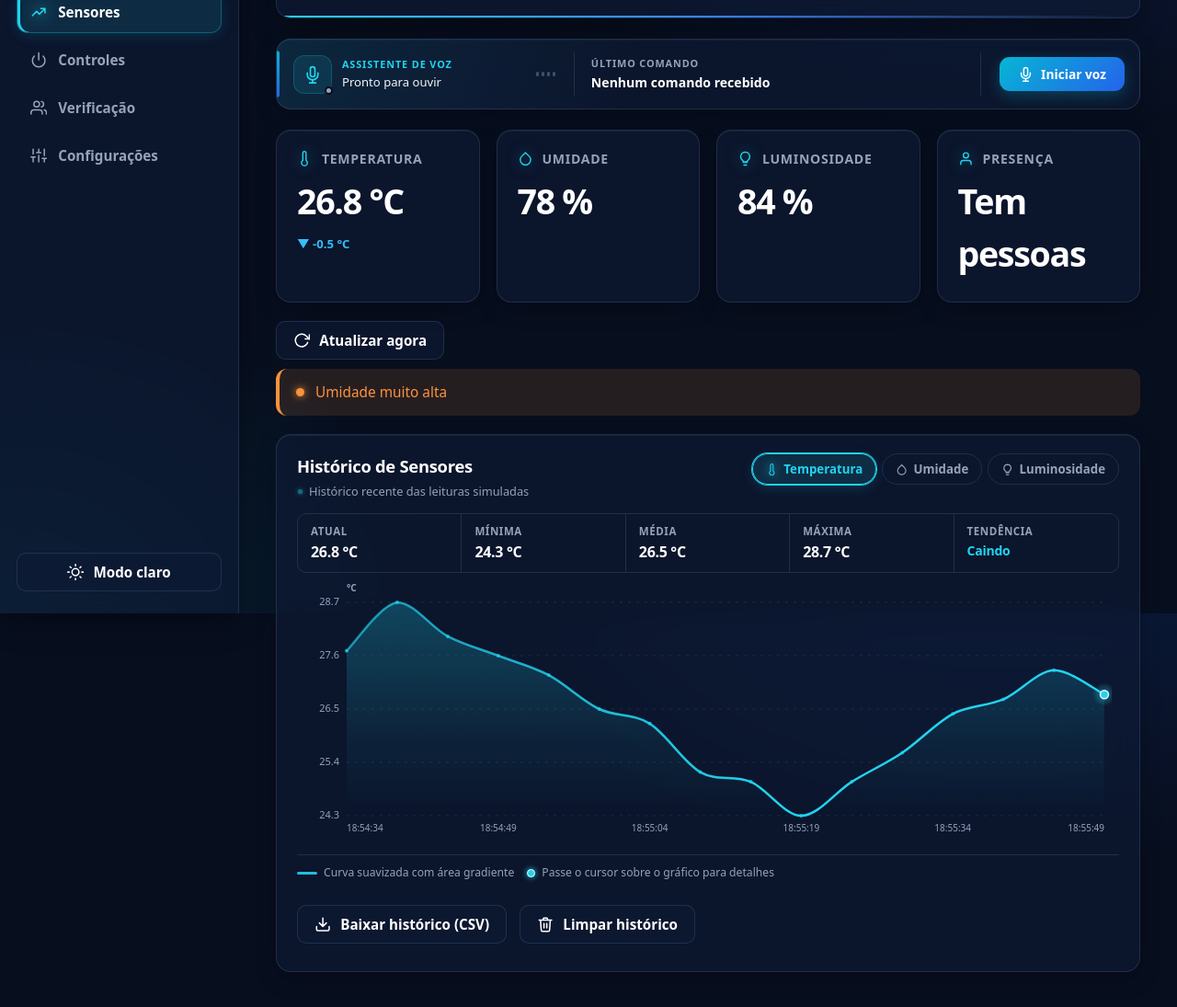
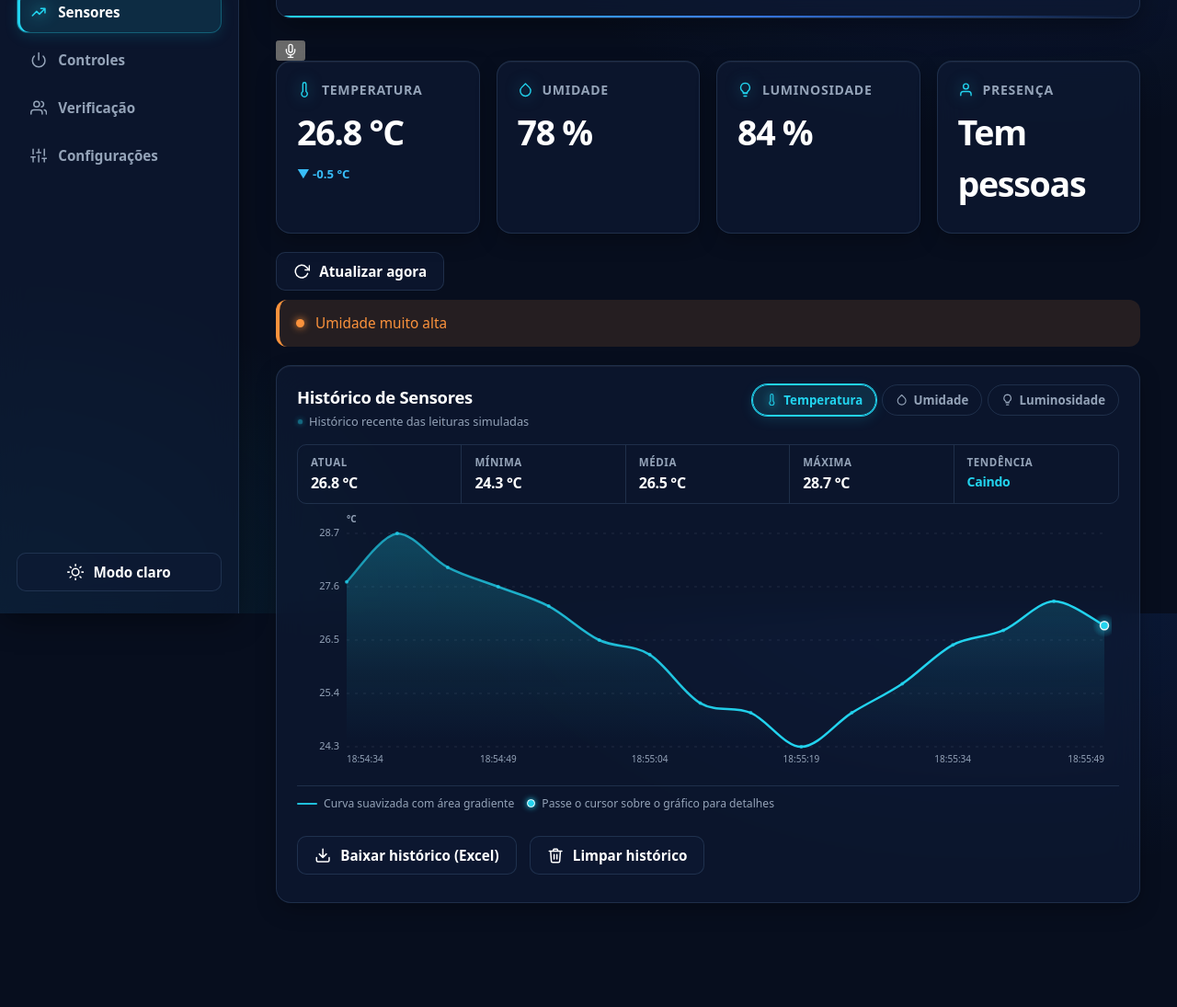
Before and after one commit to GustavobritoTDS/Painel-De-Controle-SALA, a plain HTML site: page index.html in a window 1280 px wide. Shown: the part 133-1228 px from the top of the page at 92% size. After the commit the page ends 1170 px from the top, so only its background shows below. Drawn offline with Linux system fonts and the light colour scheme.

Commit message:
MUDANÇA DE VISUAL

```diff
--- a/index.html
+++ b/index.html
@@ -84,7 +84,7 @@ try {
     </header>
 
     <!-- ASSISTENTE DE VOZ -->
-    <section id="voz-widget" class="voz-widget" aria-label="Assistente de voz">
+    <section id="voz-widget" class="voz-widget" aria-label="Assistente de voz" hidden>
       <div class="voz-identidade">
         <span class="voz-icone-principal" aria-hidden="true">
           <svg class="ico"><use href="#i-mic"/></svg>
@@ -112,6 +112,11 @@ try {
         <span id="btn-voz-texto">Iniciar voz</span>
       </button>
     </section>
+
+    <button id="btn-toggle-voz" class="btn-toggle-voz" type="button" aria-controls="voz-widget" aria-expanded="false" aria-label="Abrir assistente de voz" title="Assistente de voz">
+      <svg class="ico" aria-hidden="true"><use href="#i-mic"/></svg>
+      <span class="sr-only">Abrir assistente de voz</span>
+    </button>
 
     <!-- SENSORES -->
     <section class="metricas">
@@ -210,7 +215,7 @@ try {
             <span class="legenda-item"><span class="ponto-amostra"></span> Passe o cursor sobre o gráfico para detalhes</span>
           </div>
           <div class="linha-botoes">
-            <button class="btn" id="btn-baixar"><svg class="ico"><use href="#i-baixar"/></svg>Baixar histórico (CSV)</button>
+            <button class="btn" id="btn-baixar"><svg class="ico"><use href="#i-baixar"/></svg>Baixar histórico (Excel)</button>
             <button class="btn" id="btn-limpar"><svg class="ico"><use href="#i-lixo"/></svg>Limpar histórico</button>
           </div>
         </div>
```
